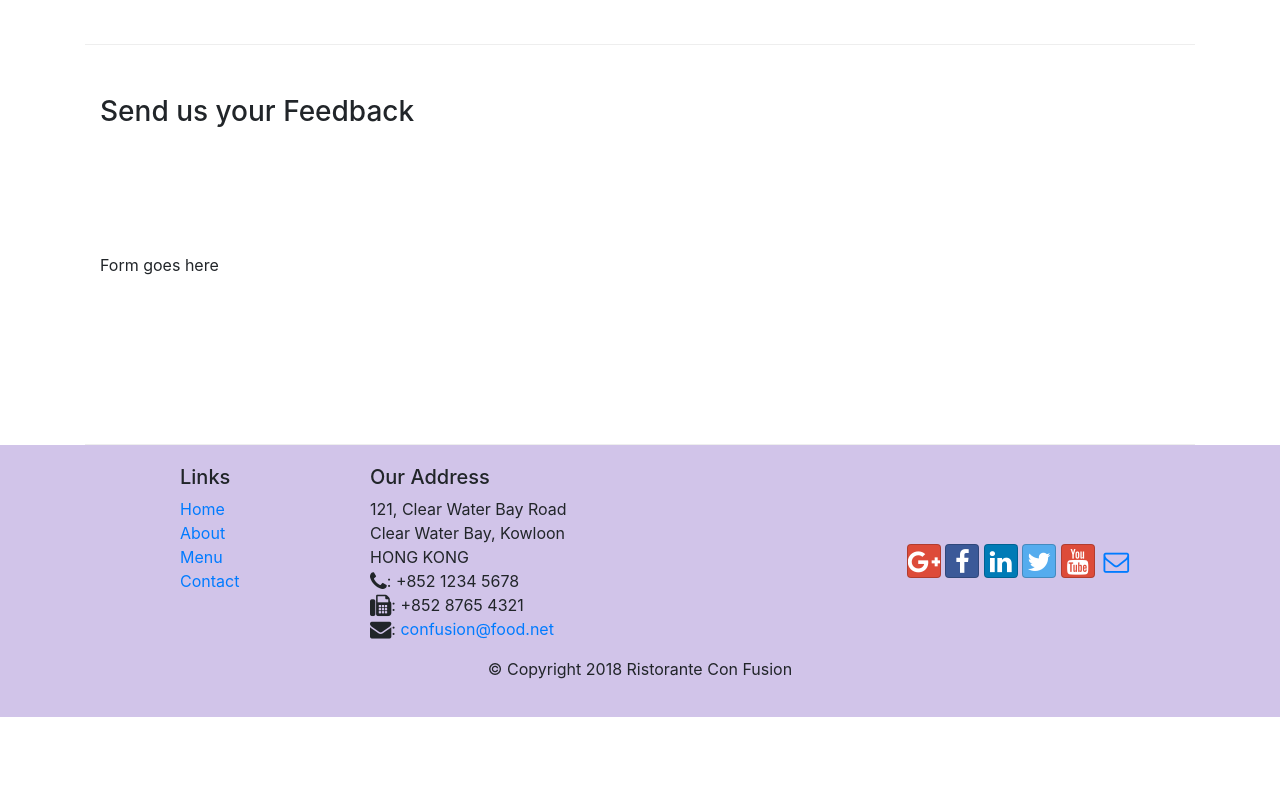
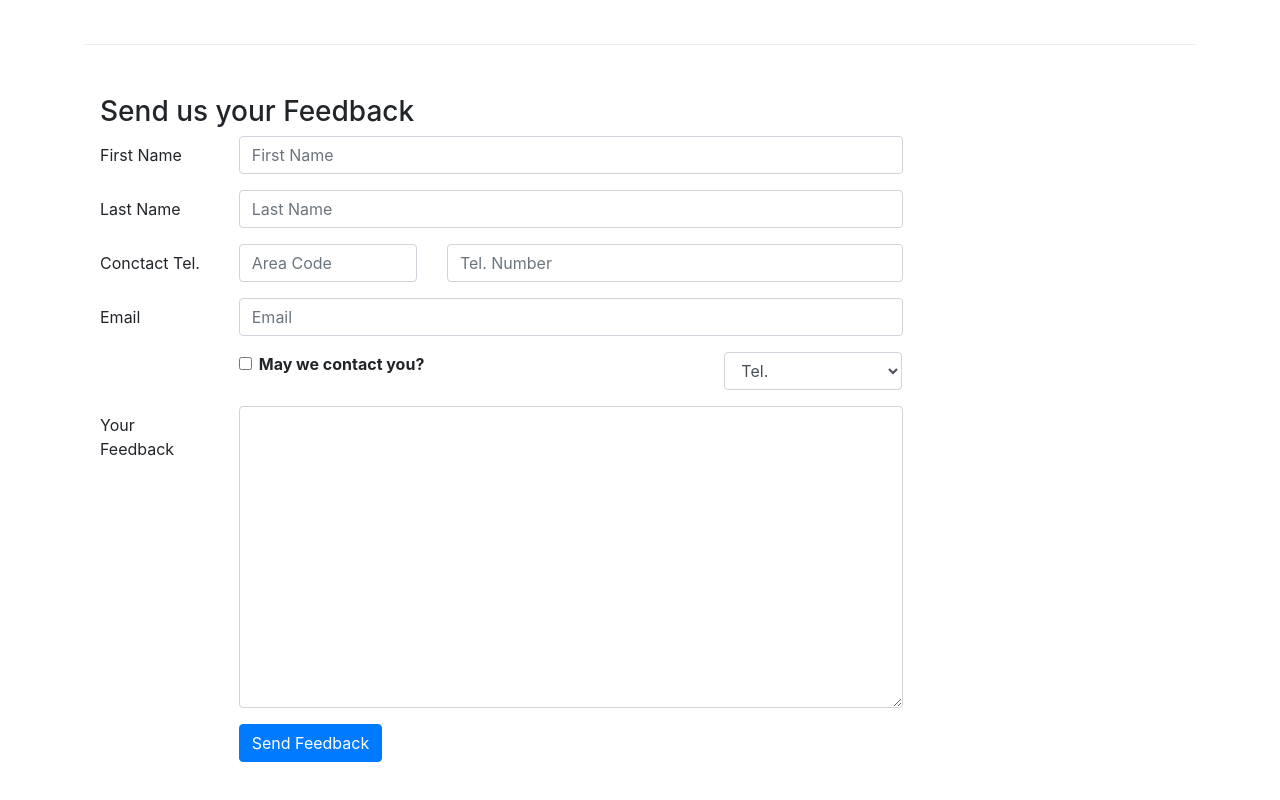
Before and after one commit to MontoyaMontes/Front-End-Bootstrap4, a website: page conFusion/contactus.html in a window 1280 px wide. Shown: the part 820-1620 px from the top of the page. Before the commit the page ends 1537 px from the top, so only its background shows below. Drawn offline with nearby package versions, Linux system fonts and the light colour scheme.

Commit message:
Add forms to contactus.html

```diff
--- a/conFusion/contactus.html
+++ b/conFusion/contactus.html
@@ -92,9 +92,71 @@
               <h3>Send us your Feedback</h3>
            </div>
             <div class="col-12 col-md-9">
-                Form goes here
+                <form>
+                    <div class="form-group row">
+                        <label for="firstname" class="col-md-2 col-form-label">First Name</label>
+                        <div class="col-md-10">
+                            <input type="text" class="form-control" id="firstname" name="firstname"
+                            placeholder="First Name">
+                        </div>
+                    </div>
+                    <div class="form-group row">
+                         <label for="lastname" class="col-md-2 col-form-label">Last Name</label>
+                        <div class="col-md-10">
+                            <input type="text" class="form-control" id="lasstname" name="lasstname"
+                            placeholder="Last Name">
+                        </div>
+                    </div>
+                    <div class="form-group row">
+                        <label for="telnum" class="col-12 col-md-2 col-form-label">Conctact Tel.</label>
+                        <div class="col-5 col-md-3">
+                            <input type="tel" class="form-control" id="areacode" name="areacode"
+                            placeholder="Area Code">
+                        </div>
+                        <div class="col-7 col-md-7">
+                            <input type="tel" class="form-control" id="telnum" name="telnum"
+                            placeholder="Tel. Number">
+                        </div>
+                    </div>
+                    <div class="form-group row">
+                         <label for="email" class="col-md-2 col-form-label">Email</label>
+                        <div class="col-md-10">
+                            <input type="email" class="form-control" id="emailid" name="emailid"
+                            placeholder="Email">
+                        </div>
+                    </div>
+                    <div class="form-group row">
+                        <div class="col-md-6 offset-md-2">
+                            <div class="form-check">
+                                <input type="checkbox" class="form-check-input" name="approve" id="approve" value="">
+                                <label class="form-check-label" for="approve" >
+                                    <strong>May we contact you?</strong>
+                                </label>
+                            </div>
+                        </div>
+                        <div class="col-md-3 offset-sm-1">
+                            <select class="form-control">
+                                <option>Tel.</option>
+                                <option>Email</option>
+                            </select>
+                        </div>
+                    </div>
+                    <div class="form-group row">
+                    <label for="feedback" class="col-md-2 col-form-label">Your Feedback</label>
+                       <div class="col-md-10">
+                           <textarea class="form-control" id="feedback" name="feedback"
+                           rows="12"></textarea>
+                       </div>
+                   </div>
+                   <div class="form-group row">
+                       <div class="offset-md-2 col-md-10">
+                           <button type="submit" class="btn btn-primary">
+                               Send Feedback
+                           </button>
+                       </div>
+                   </div>
+                </form>
             </div>
-             <div class="col-12 col-md">
             </div>
        </div>
 
```
